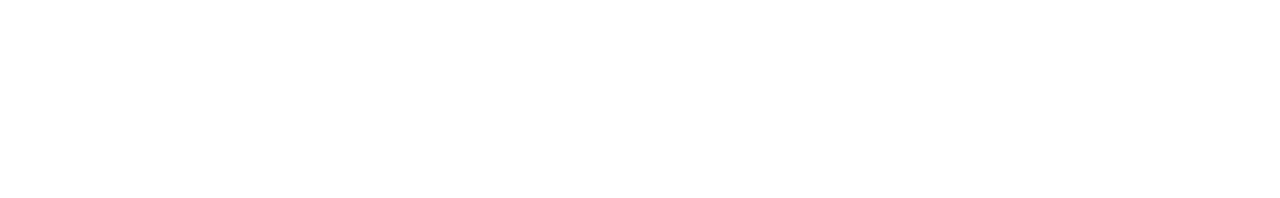
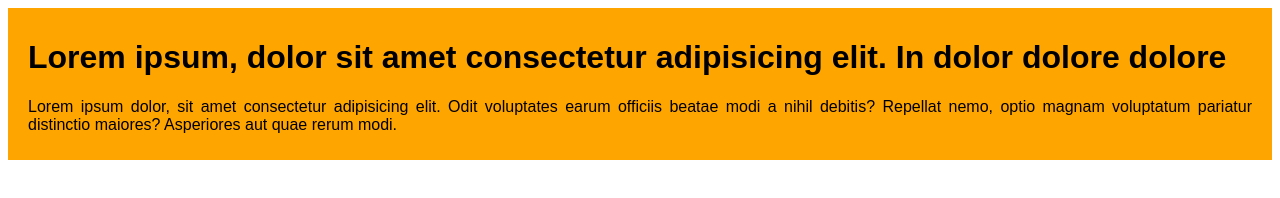
Before and after one commit to jubayer7507/my-simple-git, a plain HTML site: page index.html in a window 1280 px wide. Drawn offline with Linux system fonts and the light colour scheme.

Commit message:
add the first block

```diff
--- a/index.html
+++ b/index.html
@@ -4,8 +4,21 @@
     <meta charset="UTF-8">
     <meta name="viewport" content="width=device-width, initial-scale=1.0">
     <title>my simple git</title>
+    <style>
+        .git {background-color: orange;
+        padding: 10px 20px;
+    border-radius: 5 px;
+box-shadow: 10px 10px 5px blak;
+font-family: Arial, Helvetica, sans-serif;
+text-align: justify;}
+    </style>
 </head>
 <body>
+    <div class="git">
+    <h1>Lorem ipsum, dolor sit amet consectetur adipisicing elit. In dolor dolore dolore</h1>
+    <p>Lorem ipsum dolor, sit amet consectetur adipisicing elit. Odit voluptates earum officiis beatae modi a nihil debitis? Repellat nemo, optio magnam voluptatum pariatur distinctio maiores? Asperiores aut quae rerum modi.</p>
+    </div>
+
 
 </body>
 </html>
```
